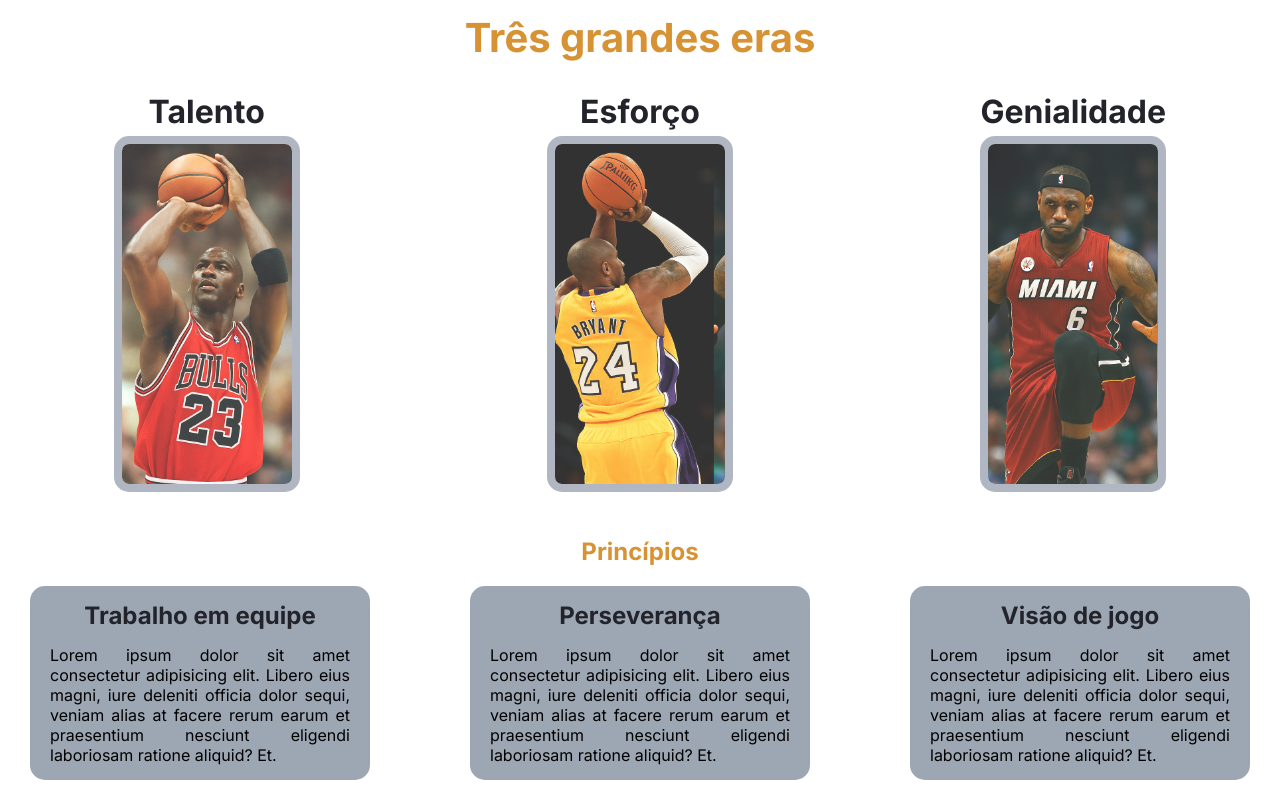
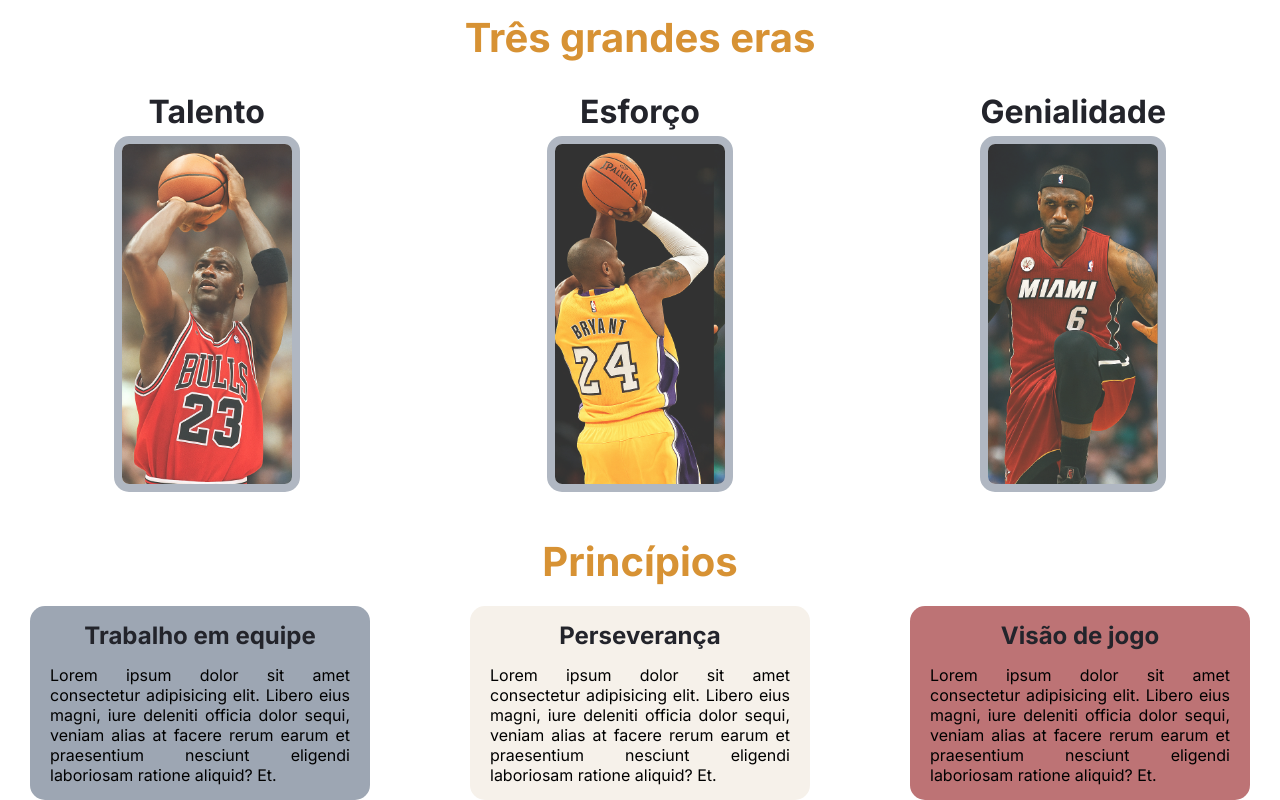
Before and after one commit to luisfelip2005/Basketball4Life, a website: page public/index.html in a window 1280 px wide. Shown: the part 1291-2091 px from the top of the page. Drawn offline with Linux system fonts and the light colour scheme.

Commit message:
mudando a cor dos cards

```diff
--- a/public/css/estilo.css
+++ b/public/css/estilo.css
@@ -172,6 +172,7 @@
 
 .section_principles h1 {
   color: #d79234;
+  font-size: 40px;
   margin: 45px 0px 20px 0px;
 }
 
--- a/public/index.html
+++ b/public/index.html
@@ -114,13 +114,13 @@
           Lorem ipsum dolor sit amet consectetur adipisicing elit. Libero eius magni, iure deleniti officia dolor sequi, veniam alias at facere rerum earum et praesentium nesciunt eligendi laboriosam ratione aliquid? Et.
         </p>
       </div>
-      <div class="card">
+      <div style="background-color: #f6f1ea;" class="card">
         <h2>Perseverança</h2>
         <p>
           Lorem ipsum dolor sit amet consectetur adipisicing elit. Libero eius magni, iure deleniti officia dolor sequi, veniam alias at facere rerum earum et praesentium nesciunt eligendi laboriosam ratione aliquid? Et.
         </p>
       </div>
-      <div class="card">
+      <div style="background-color: #bd7375;" class="card">
         <h2>Visão de jogo</h2>
         <p>
           Lorem ipsum dolor sit amet consectetur adipisicing elit. Libero eius magni, iure deleniti officia dolor sequi, veniam alias at facere rerum earum et praesentium nesciunt eligendi laboriosam ratione aliquid? Et.
```
